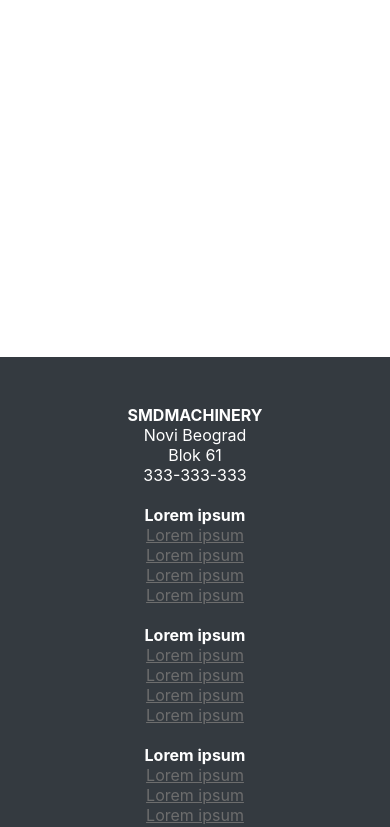
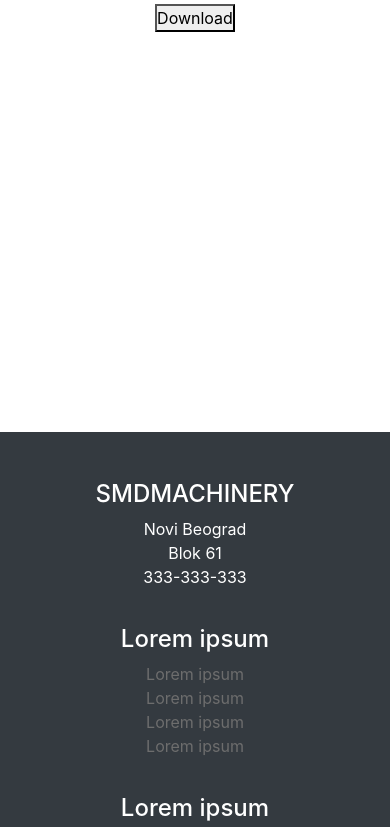
Before and after one commit to igormandic/smdmachinery_react, a React (Create React App) app: page / in a window 390 px wide. Shown: the part 1159-1986 px from the top of the page. Built offline with nearby package versions, Linux system fonts and the light colour scheme.

Commit message:
Navbar, i sredjen video za RightSidebar

```diff
--- a/package.json
+++ b/package.json
@@ -8,7 +8,9 @@
     "@testing-library/jest-dom": "^4.2.4",
     "@testing-library/react": "^9.5.0",
     "@testing-library/user-event": "^7.2.1",
+    "bootstrap": "^4.4.1",
     "react": "^16.13.0",
+    "react-bootstrap": "^1.0.0-beta.17",
     "react-dom": "^16.13.0",
     "react-scripts": "3.4.0",
     "react-slideshow-image": "^1.3.4",
--- a/src/App.js
+++ b/src/App.js
@@ -5,6 +5,7 @@ import Header from './component/Header';
 import Slideshow from './component/Slideshow';
 import RightSidebar from './component/RightSidebar';
 import Footer from './component/Footer';
+import NB from './component/NB';
 
 const pathsToImages = ["/img/masina1.jpg", "/img/masina2.jpg", "/img/masina3.jpg", "/img/masina1.jpg", "/img/masina2.jpg"]
 class App extends React.Component {
@@ -13,6 +14,7 @@ class App extends React.Component {
     return (
       <div className="App">
           <Header />
+          <NB />
           <Slideshow images={pathsToImages}/>
           <RightSidebar video={"https://www.youtube.com/embed/tgbNymZ7vqY"} pdf={"/catalogs/masina1.pdf"}/>
           <Footer/>
--- a/src/component/Footer.js
+++ b/src/component/Footer.js
@@ -22,16 +22,16 @@ function Footer() {
               <h4>Lorem ipsum</h4>
               <ul className="list-unstyled">
                 <li>
-                  <a href="#">Lorem ipsum</a>
+                  <a href="index.html">Lorem ipsum</a>
                 </li>
                 <li>
-                  <a href="#">Lorem ipsum</a>
+                  <a href="index.html">Lorem ipsum</a>
                 </li>
                 <li>
-                  <a href="#">Lorem ipsum</a>
+                  <a href="index.html">Lorem ipsum</a>
                 </li>
                 <li>
-                  <a href="#">Lorem ipsum</a>
+                  <a href="index.html">Lorem ipsum</a>
                 </li>
               </ul>
             </div>
@@ -40,16 +40,16 @@ function Footer() {
               <h4>Lorem ipsum</h4>
               <ul className="list-unstyled">
                 <li>
-                  <a href="#">Lorem ipsum</a>
+                  <a href="index.html">Lorem ipsum</a>
                 </li>
                 <li>
-                  <a href="#">Lorem ipsum</a>
+                  <a href="index.html">Lorem ipsum</a>
                 </li>
                 <li>
-                  <a href="#">Lorem ipsum</a>
+                  <a href="index.html">Lorem ipsum</a>
                 </li>
                 <li>
-                  <a href="#">Lorem ipsum</a>
+                  <a href="index.html">Lorem ipsum</a>
                 </li>
               </ul>
             </div>
@@ -58,16 +58,16 @@ function Footer() {
               <h4>Lorem ipsum</h4>
               <ul className="list-unstyled">
                 <li>
-                  <a href="#">Lorem ipsum</a>
+                  <a href="index.html">Lorem ipsum</a>
                 </li>
                 <li>
-                  <a href="#">Lorem ipsum</a>
+                  <a href="index.html">Lorem ipsum</a>
                 </li>
                 <li>
-                  <a href="#">Lorem ipsum</a>
+                  <a href="index.html">Lorem ipsum</a>
                 </li>
                 <li>
-                  <a href="#">Lorem ipsum</a>
+                  <a href="index.html">Lorem ipsum</a>
                 </li>
               </ul>
             </div>
--- /dev/null
+++ b/src/component/NB.js
@@ -0,0 +1,39 @@
+import React from 'react';
+import {Nav, NavDropdown,} from 'react-bootstrap';
+import Navbar from 'react-bootstrap/Navbar';
+import 'bootstrap/dist/css/bootstrap.min.css';
+import '../css/NB.css';
+
+
+
+function NB() {
+    return (
+      <Navbar bg="dark" expand="lg">
+  <Navbar.Brand href="App.js" className="desnaStrana">SMDMACHINERY</Navbar.Brand>
+  <Navbar.Toggle aria-controls="basic-navbar-nav" />
+  <Navbar.Collapse id="basic-navbar-nav">
+    <Nav className="mr-auto">
+      <Nav.Link href="App.js" className = "clanoviNB">Pocetna</Nav.Link>
+      <NavDropdown title="Firme" id="basic-nav-dropdown" className = "clanoviNB">
+        <NavDropdown.Item href="App.js">Action</NavDropdown.Item>
+        <NavDropdown.Item href="App.js">Another action</NavDropdown.Item>
+        <NavDropdown.Item href="App.js">Something</NavDropdown.Item>
+        <NavDropdown.Divider />
+        <NavDropdown.Item href="App.js">Separated link</NavDropdown.Item>
+      </NavDropdown>
+      <NavDropdown title="Nastavci" id="basic-nav-dropdown" className = "clanoviNB">
+        <NavDropdown.Item href="App.js">Action</NavDropdown.Item>
+        <NavDropdown.Item href="App.js">Another action</NavDropdown.Item>
+        <NavDropdown.Item href="App.js">Something</NavDropdown.Item>
+        <NavDropdown.Divider />
+        <NavDropdown.Item href="App.js">Separated link</NavDropdown.Item>
+      </NavDropdown>
+      <Nav.Link href="App.js"  className = "clanoviNB">Servis</Nav.Link>
+      <Nav.Link href="App.js"  className = "clanoviNB">Kontakt</Nav.Link>
+    </Nav>
+  </Navbar.Collapse>
+</Navbar>
+    );
+}
+
+export default NB;
--- /dev/null
+++ b/src/css/NB.css
@@ -0,0 +1,19 @@
+.mr-auto{
+    margin-left: 60%;
+}
+.basic-nav-dropdown{
+    margin-left: 100px;
+}
+
+.clanoviNB{
+    margin-left: 5%;
+}
+
+@media only screen and (max-width: 900px) {
+    .mr-auto{
+        margin-left: 0%;
+    }
+    .clanoviNB{
+        margin-left: 0%;
+    }
+}
--- a/src/css/RightSidebar.css
+++ b/src/css/RightSidebar.css
@@ -4,7 +4,7 @@
     width: 20%;
 }
 
-@media screen and (max-width: 500px) {
+@media screen and (max-width: 1000px) {
     .rightSidebar {
         position: relative;
         width: 90%;
```
Also changed, not shown: 1 other file (tests, documents, lock files or other folders).
